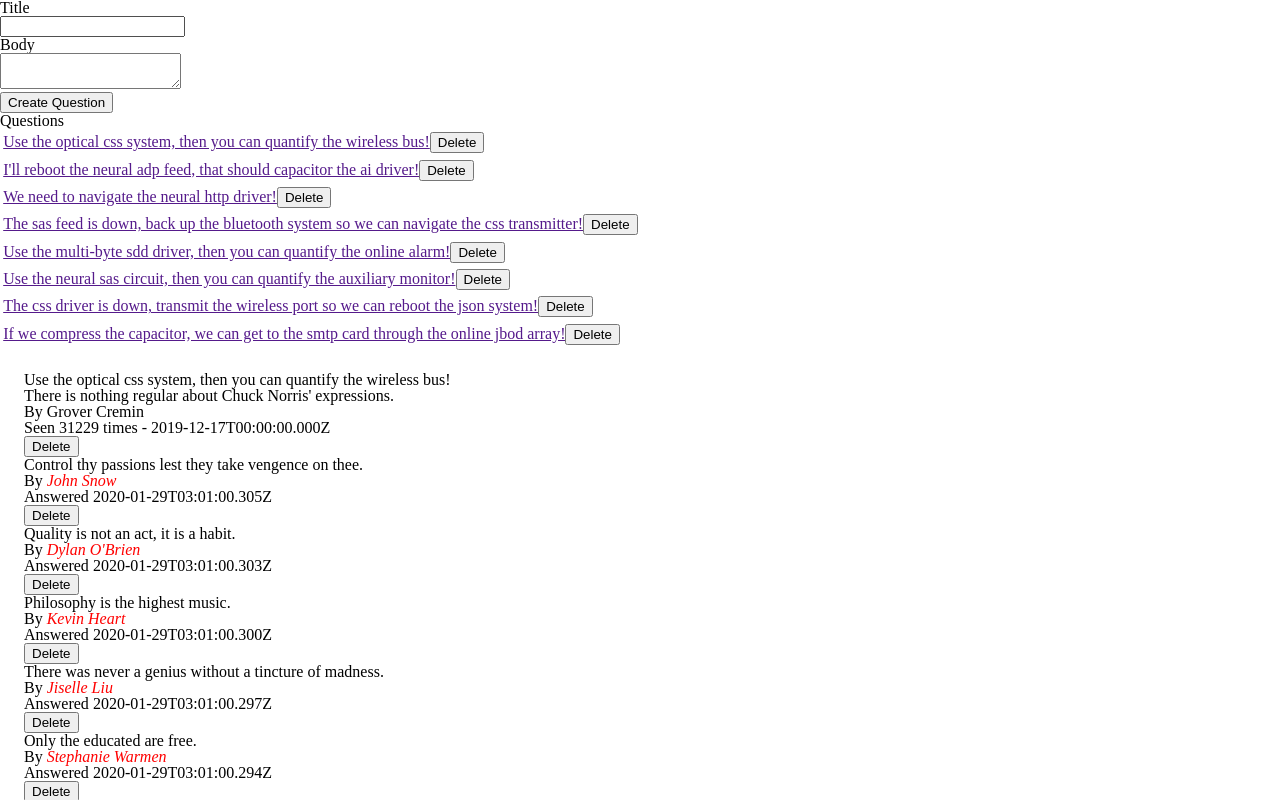
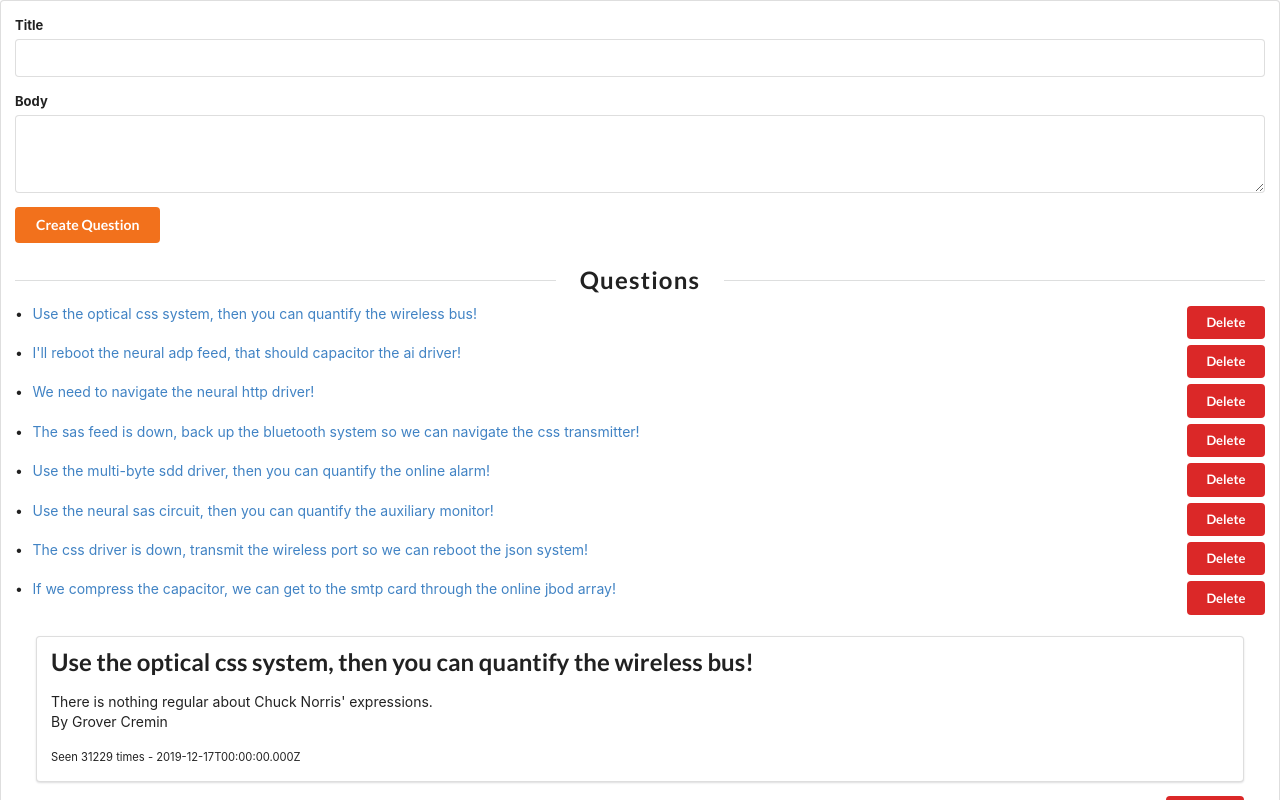
Before and after one commit to luke-bo/awesome-answers-react-client, a React (Create React App) app: page / in a window 1280 px wide. Shown: the top 800 px of the page. Built offline with nearby package versions, Linux system fonts and the light colour scheme.

Commit message:
Add semantic-ui cdn and styling.

```diff
--- a/public/index.html
+++ b/public/index.html
@@ -10,6 +10,11 @@
       content="Web site created using create-react-app"
     />
 
+    <link
+    rel="stylesheet"
+    href="//cdnjs.cloudflare.com/ajax/libs/semantic-ui/2.4.1/semantic.min.css"
+  />
+
     <title>React App</title>
   </head>
   <body>
--- a/src/components/AnswerDetails.js
+++ b/src/components/AnswerDetails.js
@@ -2,7 +2,7 @@
 
 export const AnswerDetails = props => {
   return (
-    <div>
+    <div className="ui segment list">
       <p>
         {props.body} <br />
         By{" "}
@@ -16,7 +16,12 @@
         </small>
       </p>
       <p>Answered {props.created_at.toLocaleString()}</p>
-      <button onClick={() => props.onDeleteClick(props.id)}>Delete</button>
+      <button
+        className="ui small  red button"
+        onClick={() => props.onDeleteClick(props.id)}
+      >
+        Delete
+      </button>
     </div>
   );
 };
--- a/src/components/AnswerList.js
+++ b/src/components/AnswerList.js
@@ -4,7 +4,13 @@
 
 export const AnswerList = props => {
   return (
-    <ul>
+    <div
+      style={{
+        marginTop: "4em"
+      }}
+    >
+      <h2 className="ui horizontal divider header">Answers</h2>
+      <ul className="ui list">
         {props.answers.map(answer => (
           <AnswerDetails
             key={answer.id}
@@ -13,5 +19,6 @@
           />
         ))}
       </ul>
+    </div>
   );
 };
--- a/src/components/App.js
+++ b/src/components/App.js
@@ -5,7 +5,7 @@
 
 const App = () => {
   return (
-    <div className="app-wrapper">
+    <div className="ui contianer segment">
       <QuestionIndexPage />
       <QuestionShowPage />
     </div>
--- a/src/components/NewQuestionForm.js
+++ b/src/components/NewQuestionForm.js
@@ -20,21 +20,18 @@
     currentTarget.reset();
   };
   return (
-    <form className="NewQuestionForm" onSubmit={handleSubmit}>
-      <div>
+    <form className="NewQuestionForm ui form" onSubmit={handleSubmit}>
+      <div className="field">
         <label htmlFor="title">Title</label>
-        <br />
         <input type="text" name="title" id="title" />
       </div>
-
-      <div>
+      <div className="field">
         <label htmlFor="body">Body</label>
-        <br />
-        <textarea name="body" id="body" />
+        <textarea name="body" id="body" rows="3" />
       </div>
-      <div>
-        <input type="submit" value="Create Question" />
-      </div>
+      <button class="ui orange button" type="submit">
+        Create Question
+      </button>
     </form>
   );
 };
--- a/src/components/QuestionDetails.js
+++ b/src/components/QuestionDetails.js
@@ -2,8 +2,8 @@
 
 export const QuestionDetails = props => {
   return (
-    <div>
-      <h2>{props.title}</h2>
+    <div className="ui segment">
+      <h2 className="ui header">{props.title}</h2>
       <p>
         {props.body} <br />
         By {props.author.full_name}
--- a/src/components/QuestionIndexPage.js
+++ b/src/components/QuestionIndexPage.js
@@ -59,17 +59,17 @@
     return (
       <main>
         <NewQuestionForm onCreateQuestion={this.createQuestion} />
-        <h2>Questions</h2>
-        <ul
-          style={{
-            listStyle: "none",
-            paddingLeft: 0
-          }}
-        >
+        <h2 className="ui horizontal divider header">Questions</h2>
+        <ul className="ui list">
           {this.state.questions.map(question => (
-            <li key={question.id} style={{ padding: "0.2em" }}>
-              <a href="">{question.title}</a>
-              <button onClick={() => this.deleteQuestion(question.id)}>
+            <li className="item" key={question.id}>
+              <a className="ui link" href="">
+                {question.title}
+              </a>
+              <button
+                className="ui small right floated red button"
+                onClick={() => this.deleteQuestion(question.id)}
+              >
                 Delete
               </button>
             </li>
--- a/src/components/QuestionShowPage.js
+++ b/src/components/QuestionShowPage.js
@@ -35,16 +35,19 @@
     if (!this.state.question) {
       return (
         <div className="Page">
-          <h3 style={{ color: "white", backgroundColor: "red" }}>
-            Question doesn't exist
-          </h3>
+          <h3 className="ui red header">Question doesn't exist</h3>
         </div>
       );
     }
     return (
       <div className="Page">
         <QuestionDetails {...this.state.question} />
-        <button onClick={() => this.deleteQuestion()}>Delete</button>
+        <button
+          className="ui small right floated red button"
+          onClick={() => this.deleteQuestion()}
+        >
+          Delete
+        </button>
         <AnswerList
           answers={this.state.question.answers}
           onAnswerDeleteClick={id => this.deleteAnswer(id)}
--- a/src/index.js
+++ b/src/index.js
@@ -1,13 +1,12 @@
 import React from "react";
 import ReactDOM from "react-dom";
 import "./index.css";
-import "./components/css/resets.css"
 import App from "./components/App";
-import * as serviceWorker from "./serviceWorker";
+// import * as serviceWorker from "./serviceWorker";
 
 ReactDOM.render(<App />, document.getElementById("root"));
 
 // If you want your app to work offline and load faster, you can change
 // unregister() to register() below. Note this comes with some pitfalls.
 // Learn more about service workers: https://bit.ly/CRA-PWA
-serviceWorker.unregister();
+// serviceWorker.unregister();
```
Lines whose indentation alone changed are shown as unchanged.
